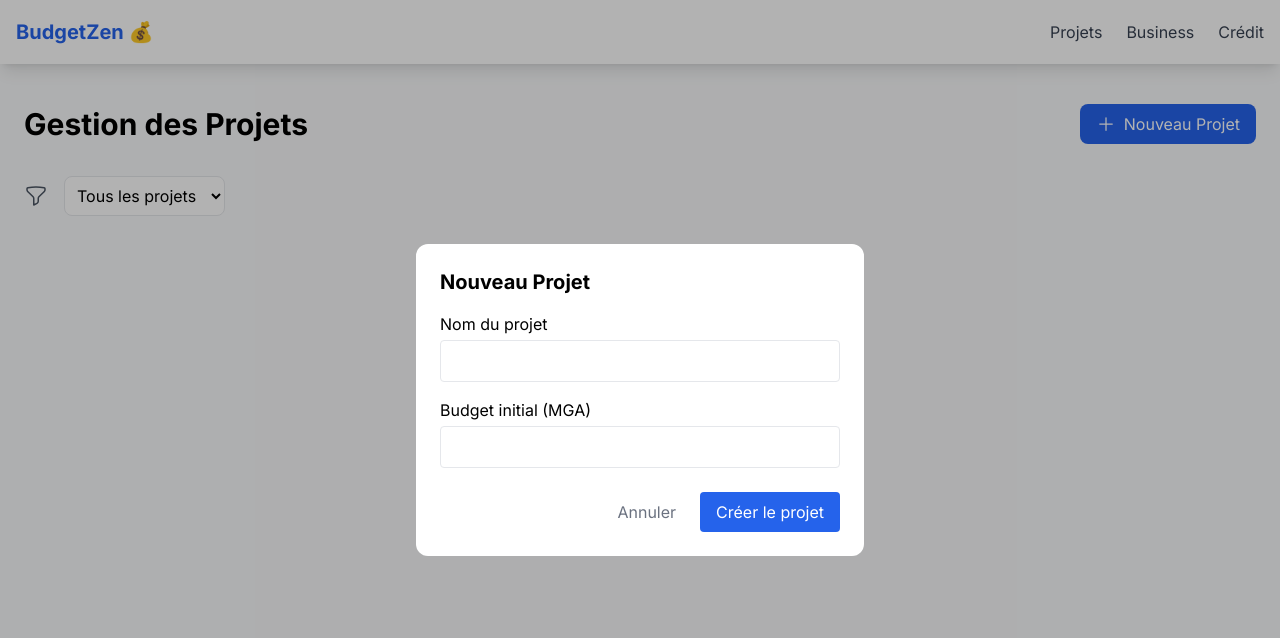
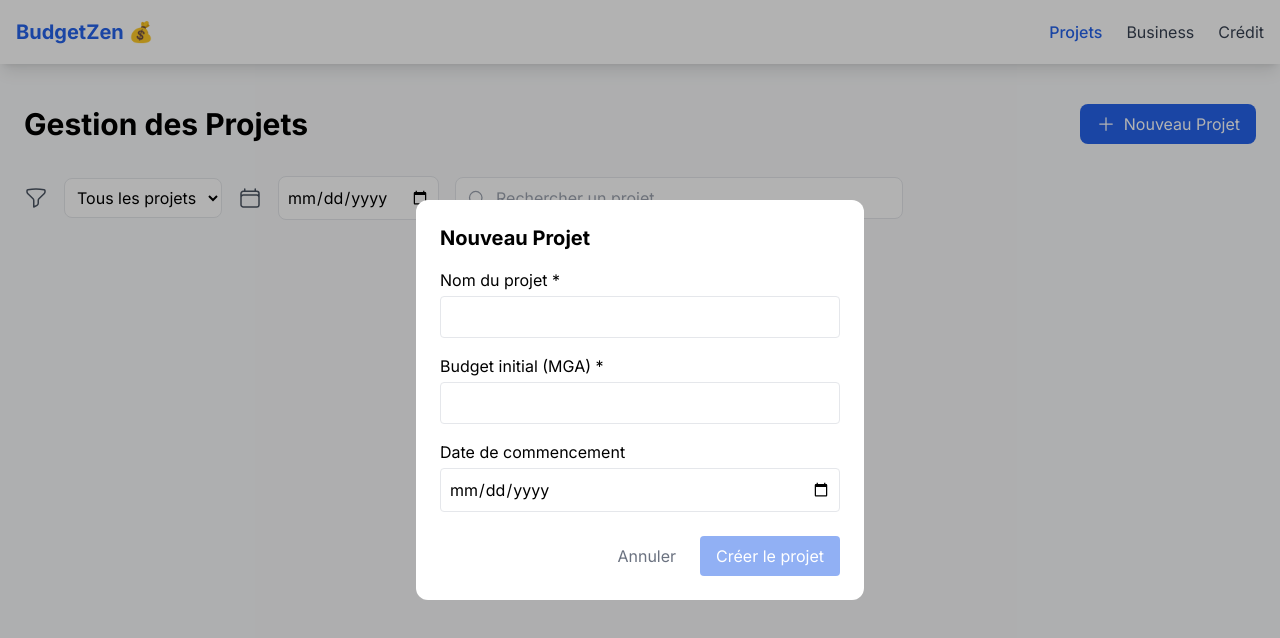
Before and after one commit to sandratraraoelison/budget-zen, a Next.js app: page /projets in a window 1280 px wide. Both pictures are taken after a click on the button "Nouveau Projet". Shown: the top 638 px of the page. Built offline with nearby package versions, Linux system fonts and the light colour scheme.

Commit message:
all changes

```diff
--- a/package.json
+++ b/package.json
@@ -14,11 +14,13 @@
     "autoprefixer": "^10.4.16",
     "lucide-react": "^0.474.0",
     "next": "^14.1.0",
+    "next-themes": "^0.4.4",
     "path": "^0.12.7",
     "postcss": "^8.4.31",
     "react": "^18.2.0",
     "react-datepicker": "^4.25.0",
     "react-dom": "^18.2.0",
+    "react-loader-spinner": "^6.1.6",
     "recharts": "^2.8.0",
     "tailwindcss": "^3.3.3",
     "zod": "^3.22.4"
--- a/src/app/components/Navigation.tsx
+++ b/src/app/components/Navigation.tsx
@@ -1,39 +1,101 @@
 "use client";
 
 import Link from "next/link";
+import { usePathname } from "next/navigation";
+import { useState, useEffect } from "react";
+import { MagnifyingGlass } from "react-loader-spinner";
 
 export default function Navigation() {
+  const pathname = usePathname();
+  const [isLoading, setIsLoading] = useState(false);
+
+  useEffect(() => {
+    const handleStart = () => setIsLoading(true);
+    const handleComplete = () => setIsLoading(false);
+
+    window.addEventListener("beforeunload", handleStart);
+    window.addEventListener("load", handleComplete);
+
+    return () => {
+      window.removeEventListener("beforeunload", handleStart);
+      window.removeEventListener("load", handleComplete);
+    };
+  }, []);
+
   return (
-    <nav className="bg-white shadow-lg mb-4">
+    <nav className="bg-white shadow-lg mb-4 relative">
+      {/* Indicateur de chargement */}
+      {isLoading && (
+        <div className="absolute top-full left-0 w-full h-1 bg-gray-200">
+          <div className="h-full bg-primary animate-loading-bar"></div>
+        </div>
+      )}
+
       <div className="max-w-7xl mx-auto px-4">
         <div className="flex justify-between h-16 items-center">
           <div className="text-xl font-bold text-primary">
-            {" "}
-            <Link href="/dashboard">BudgetZen 💰</Link>
+            <Link
+              href="/dashboard"
+              onClick={() => setIsLoading(true)}
+              className="hover:text-primary-dark transition-colors"
+            >
+              BudgetZen 💰
+            </Link>
           </div>
 
           <div className="flex items-center space-x-6">
             <Link
               href="/projets"
-              className="text-gray-700 hover:text-primary transition-colors"
+              onClick={() => setIsLoading(true)}
+              className={`${
+                pathname === "/projets"
+                  ? "text-primary font-medium"
+                  : "text-gray-700 hover:text-primary"
+              } transition-colors`}
             >
               Projets
             </Link>
             <Link
               href="/business"
-              className="text-gray-700 hover:text-primary transition-colors"
+              onClick={() => setIsLoading(true)}
+              className={`${
+                pathname === "/business"
+                  ? "text-primary font-medium"
+                  : "text-gray-700 hover:text-primary"
+              } transition-colors`}
             >
               Business
             </Link>
             <Link
               href="/credit"
-              className="text-gray-700 hover:text-primary transition-colors"
+              onClick={() => setIsLoading(true)}
+              className={`${
+                pathname === "/credit"
+                  ? "text-primary font-medium"
+                  : "text-gray-700 hover:text-primary"
+              } transition-colors`}
             >
               Crédit
             </Link>
           </div>
         </div>
       </div>
+
+      {/* Overlay de chargement */}
+      {isLoading && (
+        <div className="fixed inset-0 bg-black bg-opacity-50 z-50 flex items-center justify-center">
+          <MagnifyingGlass
+            visible={true}
+            height="80"
+            width="80"
+            ariaLabel="magnifying-glass-loading"
+            wrapperStyle={{}}
+            wrapperClass="magnifying-glass-wrapper"
+            glassColor="#c0efff"
+            color="#e15b64"
+          />
+        </div>
+      )}
     </nav>
   );
 }
--- a/src/app/components/NewProjectModal.tsx
+++ b/src/app/components/NewProjectModal.tsx
@@ -6,21 +6,28 @@ import { useState } from "react";
 type Props = {
   isOpen: boolean;
   onClose: () => void;
-  onSave: (project: { name: string; initialFund: number }) => void;
+  onSave: (project: {
+    name: string;
+    initialFund: number;
+    startDate?: string;
+  }) => void;
 };
 
 export default function NewProjectModal({ isOpen, onClose, onSave }: Props) {
   const [name, setName] = useState("");
   const [initialFund, setInitialFund] = useState("");
+  const [startDate, setStartDate] = useState("");
 
   const handleSubmit = () => {
     if (name && initialFund) {
       onSave({
         name,
         initialFund: parseFloat(initialFund),
+        startDate: startDate || undefined,
       });
       setName("");
       setInitialFund("");
+      setStartDate("");
       onClose();
     }
   };
@@ -36,21 +43,37 @@ export default function NewProjectModal({ isOpen, onClose, onSave }: Props) {
 
           <div className="space-y-4">
             <div>
-              <label className="block mb-1">Nom du projet</label>
+              <label className="block mb-1">Nom du projet *</label>
               <input
                 type="text"
                 value={name}
                 onChange={(e) => setName(e.target.value)}
                 className="w-full p-2 border rounded"
+                required
               />
             </div>
+
             <div>
-              <label className="block mb-1">Budget initial (MGA)</label>
+              <label className="block mb-1">Budget initial (MGA) *</label>
               <input
                 type="number"
                 value={initialFund}
                 onChange={(e) => setInitialFund(e.target.value)}
                 className="w-full p-2 border rounded"
+                min="0"
+                step="1000"
+                required
+              />
+            </div>
+
+            <div>
+              <label className="block mb-1">Date de commencement</label>
+              <input
+                type="date"
+                value={startDate}
+                onChange={(e) => setStartDate(e.target.value)}
+                className="w-full p-2 border rounded"
+                max={new Date().toISOString().split("T")[0]}
               />
             </div>
           </div>
@@ -64,7 +87,8 @@ export default function NewProjectModal({ isOpen, onClose, onSave }: Props) {
             </button>
             <button
               onClick={handleSubmit}
-              className="bg-primary text-white px-4 py-2 rounded hover:bg-secondary"
+              className="bg-primary text-white px-4 py-2 rounded hover:bg-secondary disabled:opacity-50"
+              disabled={!name || !initialFund}
             >
               Créer le projet
             </button>
--- /dev/null
+++ b/src/app/components/PageLoader.tsx
@@ -0,0 +1,46 @@
+"use client";
+
+import { useState, useEffect } from "react";
+import { usePathname, useSearchParams } from "next/navigation";
+import { MagnifyingGlass } from "react-loader-spinner";
+
+export default function PageLoader() {
+  const [isLoading, setIsLoading] = useState(false);
+  const pathname = usePathname();
+  const searchParams = useSearchParams();
+
+  useEffect(() => {
+    setIsLoading(false); // Réinitialise l'état à chaque changement
+  }, [pathname, searchParams]);
+
+  useEffect(() => {
+    const handleStart = () => setIsLoading(true);
+    const handleEnd = () => setIsLoading(false);
+
+    // Gestion manuelle des événements de navigation
+    window.addEventListener("beforeunload", handleStart);
+    window.addEventListener("load", handleEnd);
+
+    return () => {
+      window.removeEventListener("beforeunload", handleStart);
+      window.removeEventListener("load", handleEnd);
+    };
+  }, []);
+
+  if (!isLoading) return null;
+
+  return (
+    <div className="fixed inset-0 bg-black bg-opacity-50 z-50 flex items-center justify-center">
+      <MagnifyingGlass
+        visible={true}
+        height="80"
+        width="80"
+        ariaLabel="magnifying-glass-loading"
+        wrapperStyle={{}}
+        wrapperClass="magnifying-glass-wrapper"
+        glassColor="#c0efff"
+        color="#e15b64"
+      />
+    </div>
+  );
+}
--- a/src/app/layout.tsx
+++ b/src/app/layout.tsx
@@ -3,6 +3,7 @@ import { Inter } from "next/font/google";
 import "./globals.css";
 import { AuthProvider } from "@/context/AuthProvider";
 import { BudgetProvider } from "@/context/BudgetProvider";
+import PageLoader from "@/components/PageLoader";
 
 const inter = Inter({ subsets: ["latin"] });
 
@@ -20,7 +21,10 @@ export default function RootLayout({
     <html lang="fr">
       <body className={inter.className}>
         <AuthProvider>
-          <BudgetProvider>{children}</BudgetProvider>
+          <BudgetProvider>
+            <PageLoader />
+            {children}
+          </BudgetProvider>
         </AuthProvider>
       </body>
     </html>
--- a/src/app/projets/page.tsx
+++ b/src/app/projets/page.tsx
@@ -1,21 +1,51 @@
 "use client";
 
-import { useState } from "react";
-import { PlusIcon, FunnelIcon } from "@heroicons/react/24/outline";
+import { useState, useEffect } from "react";
+import {
+  PlusIcon,
+  FunnelIcon,
+  MagnifyingGlassIcon,
+  CalendarIcon,
+} from "@heroicons/react/24/outline";
 import NewProjectModal from "@/components/NewProjectModal";
 import ProjectCard from "@/components/ProjectCard";
-import { Project } from "@/types/project"; // Import ajouté
+import { Project } from "@/types/project";
 import Navigation from "@/components/Navigation";
 
 export default function ProjectsPage() {
   const [projects, setProjects] = useState<Project[]>([]);
   const [isModalOpen, setIsModalOpen] = useState(false);
-  const [statusFilter, setStatusFilter] = useState<string>("tous");
+  const [statusFilter, setStatusFilter] = useState("tous");
+  const [searchQuery, setSearchQuery] = useState("");
+  const [dateFilter, setDateFilter] = useState("");
 
-  const filteredProjects = projects.filter((project) =>
-    statusFilter === "tous" ? true : project.status === statusFilter
-  );
-  const addProject = (newProject: { name: string; initialFund: number }) => {
+  // Chargement depuis localStorage
+  useEffect(() => {
+    const saved = localStorage.getItem("projects");
+    if (saved) setProjects(JSON.parse(saved));
+  }, []);
+
+  // Sauvegarde dans localStorage
+  useEffect(() => {
+    localStorage.setItem("projects", JSON.stringify(projects));
+  }, [projects]);
+
+  const filteredProjects = projects.filter((project) => {
+    const matchesStatus =
+      statusFilter === "tous" ? true : project.status === statusFilter;
+    const matchesSearch = project.name
+      .toLowerCase()
+      .includes(searchQuery.toLowerCase());
+    const matchesDate = dateFilter ? project.startDate === dateFilter : true;
+
+    return matchesStatus && matchesSearch && matchesDate;
+  });
+
+  const addProject = (newProject: {
+    name: string;
+    initialFund: number;
+    startDate?: string;
+  }) => {
     setProjects((prev) => [
       ...prev,
       {
@@ -24,6 +54,7 @@ export default function ProjectsPage() {
         currentFund: newProject.initialFund,
         expenses: [],
         status: "en-cours",
+        startDate: newProject.startDate || undefined,
       },
     ]);
   };
@@ -47,7 +78,8 @@ export default function ProjectsPage() {
           </button>
         </div>
 
-        <div className="mb-6 flex items-center gap-4">
+        <div className="mb-6 flex flex-wrap gap-4 items-center">
+          <div className="flex items-center gap-4">
             <FunnelIcon className="w-6 h-6 text-gray-600" />
             <select
               value={statusFilter}
@@ -55,9 +87,31 @@ export default function ProjectsPage() {
               className="p-2 border rounded-lg bg-white"
             >
               <option value="tous">Tous les projets</option>
-            <option value="en-cours">Projets en cours</option>
-            <option value="achevée">Projets achevés</option>
+              <option value="en-cours">En cours</option>
+              <option value="achevée">Achevés</option>
             </select>
+          </div>
+
+          <div className="flex items-center gap-4">
+            <CalendarIcon className="w-6 h-6 text-gray-600" />
+            <input
+              type="date"
+              value={dateFilter}
+              onChange={(e) => setDateFilter(e.target.value)}
+              className="p-2 border rounded-lg bg-white"
+            />
+          </div>
+
+          <div className="relative flex-1 max-w-md">
+            <input
+              type="text"
+              placeholder="Rechercher un projet..."
+              value={searchQuery}
+              onChange={(e) => setSearchQuery(e.target.value)}
+              className="pl-10 pr-4 py-2 border rounded-lg bg-white w-full"
+            />
+            <MagnifyingGlassIcon className="w-5 h-5 absolute left-3 top-3 text-gray-400" />
+          </div>
         </div>
 
         <div className="grid grid-cols-1 md:grid-cols-2 lg:grid-cols-3 gap-6">
--- a/src/app/types/project.ts
+++ b/src/app/types/project.ts
@@ -13,4 +13,5 @@ export type Expense = {
     currentFund: number;
     status: "en-cours" | "achevée";
     expenses: Expense[];
+    startDate?: string;
   };
```
Also changed, not shown: src/app/components/ProjectCard.tsx (+31 -15 lines), src/app/globals.css (+39 -0 lines), 1 other file (tests, documents, lock files or other folders). Lines whose indentation alone changed are shown as unchanged.
